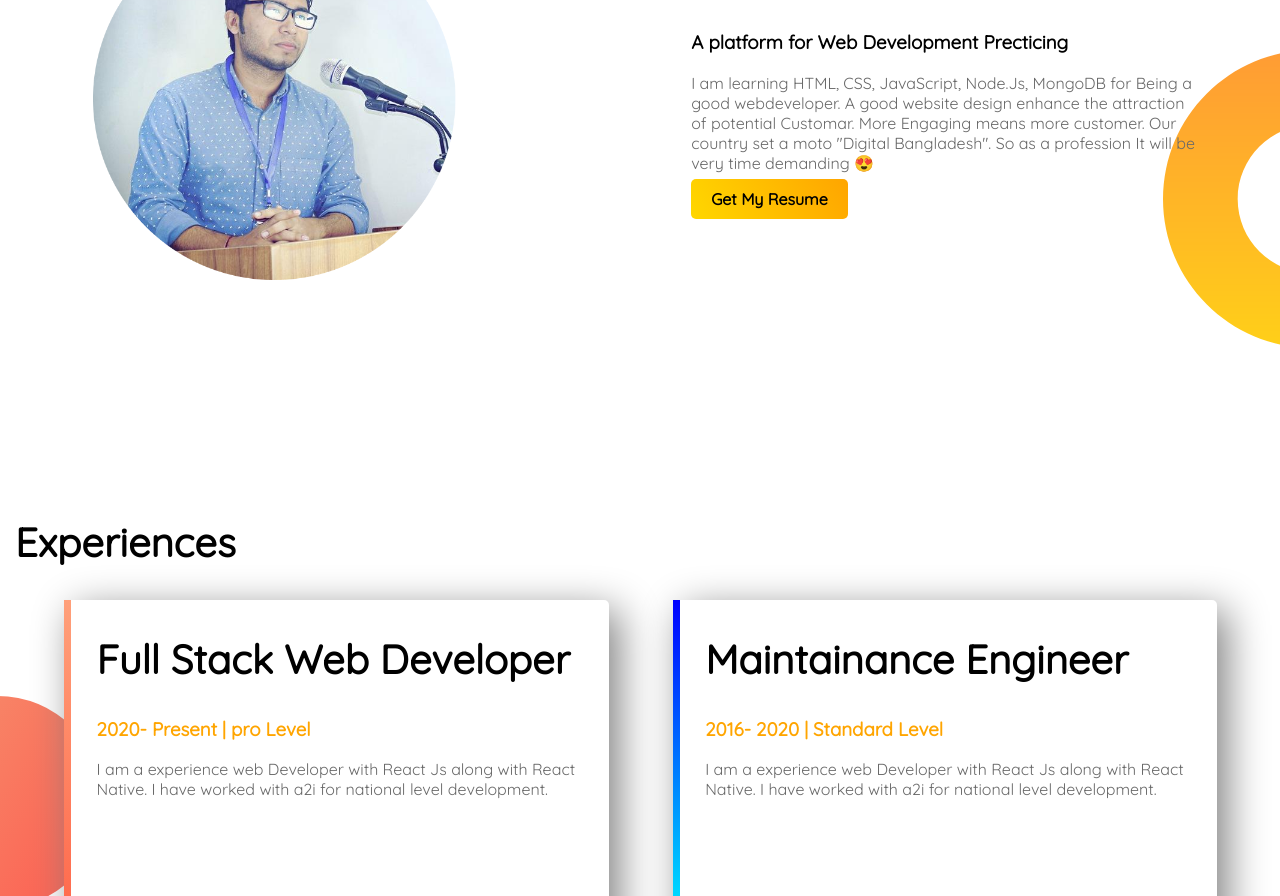
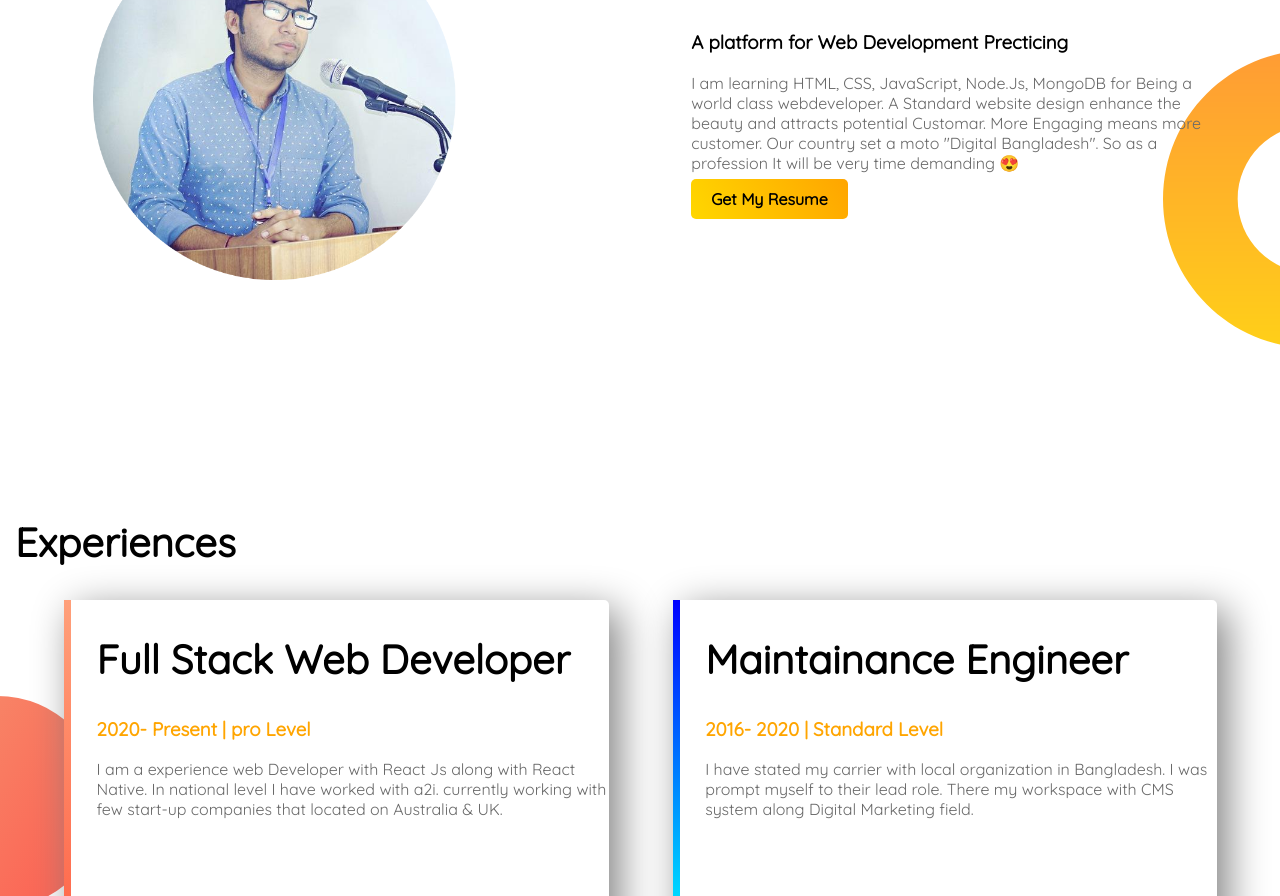
Before and after one commit to joyoanta/portfolio, a plain HTML site: page index.html in a window 1280 px wide. Shown: the part 656-1552 px from the top of the page. Drawn offline with Linux system fonts and the light colour scheme.

Commit message:
Module done

```diff
--- a/index.html
+++ b/index.html
@@ -34,7 +34,7 @@
         <div class="half-width">
             <h2>In My Vision</h2>
             <h3>A platform for Web Development Precticing</h3>
-            <p>I am learning HTML, CSS, JavaScript, Node.Js, MongoDB for Being a good webdeveloper. A good website design enhance the attraction of potential Customar. More Engaging means more customer. Our country set a moto "Digital Bangladesh". So as a profession It will be very time demanding 😍 </p>
+            <p>I am learning HTML, CSS, JavaScript, Node.Js, MongoDB for Being a world class webdeveloper. A Standard website design enhance the beauty and attracts potential Customar. More Engaging means more customer. Our country set a moto "Digital Bangladesh". So as a profession It will be very time demanding 😍 </p>
             <a class="link-button" target="_blank" href="https://joyoanta.me/">Get My Resume</a>
         </div>
     </section>
@@ -45,13 +45,13 @@
         <div id="full-stack" class="half-width single-experience">
             <h2>Full Stack Web Developer</h2>
             <h3 class="highlights">2020- Present | pro Level</h3>
-            <p>I am a experience web Developer with React Js along with React Native. I have worked with a2i for national level development.</p>
+            <p>I am a experience web Developer with React Js along with React Native. In national level I have worked with a2i. currently working with few start-up companies that located on Australia & UK. </p>
         </div>
 
         <div id="maintainance-web" class="half-width single-experience">
             <h2>Maintainance Engineer</h2>
             <h3 class="highlights">2016- 2020 | Standard Level</h3>
-            <p>I am a experience web Developer with React Js along with React Native. I have worked with a2i for national level development.</p>
+            <p>I have stated my carrier with local organization in Bangladesh. I was prompt myself to their lead role. There my workspace with CMS system along Digital Marketing field.</p>
         </div>
     </section>
 
@@ -70,12 +70,6 @@
 
         </div>
 
-
-        <div class="half-width">
-
-
-        </div>
-
     </section>
 
 
--- a/style.css
+++ b/style.css
@@ -23,6 +23,11 @@ h2{
 p{
 
     color: dimgrey;
+}
+
+a:hover {
+
+    color: white;
 }
 
 .half-width{
@@ -60,6 +65,8 @@ section{
     border-radius: 5px;
     color: black;
     font-weight: 700;
+    transition: width 2s;
+
 
 }
 
@@ -213,10 +220,9 @@ li.mb:after {
 
 footer p {
 
-
     color: rgb(63, 61, 61);
     padding-top: 10px;
     padding-bottom: 5px;
     text-decoration: none;
-    text-align: center;
+
 }
```
